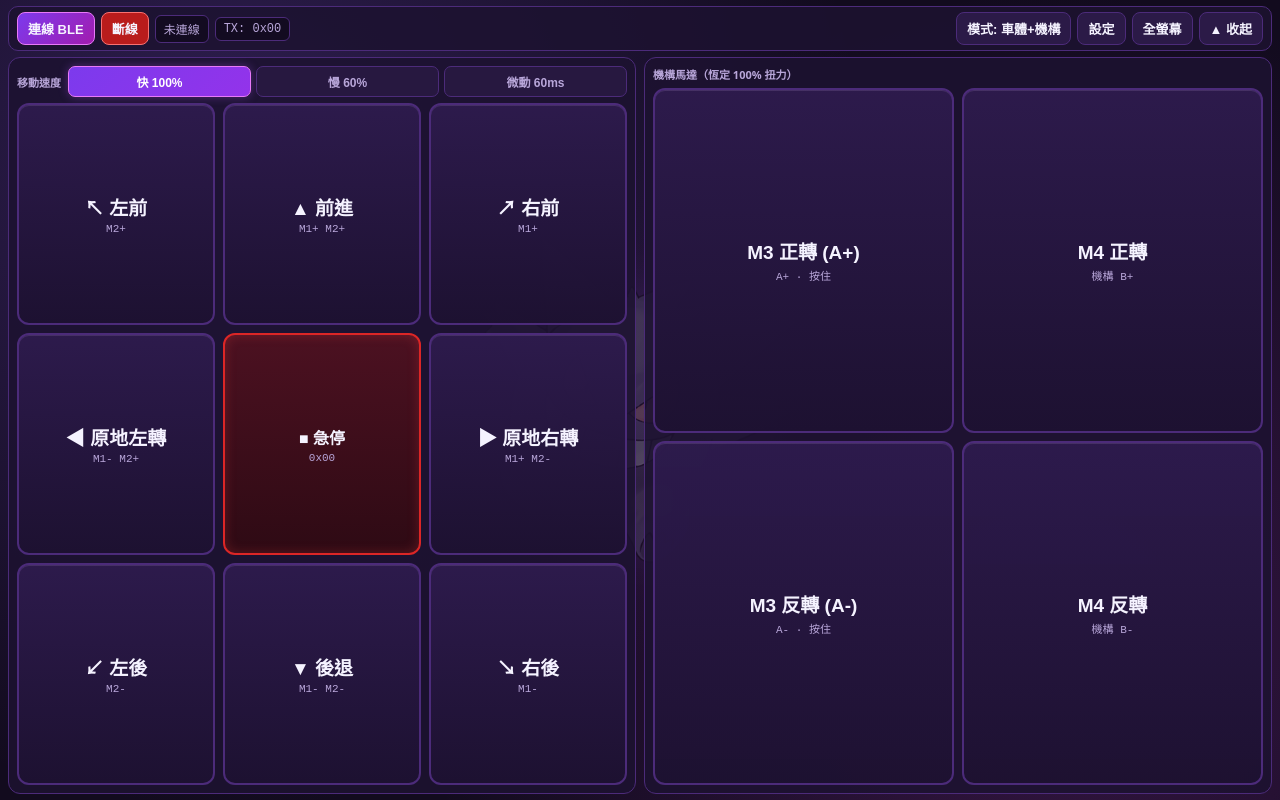
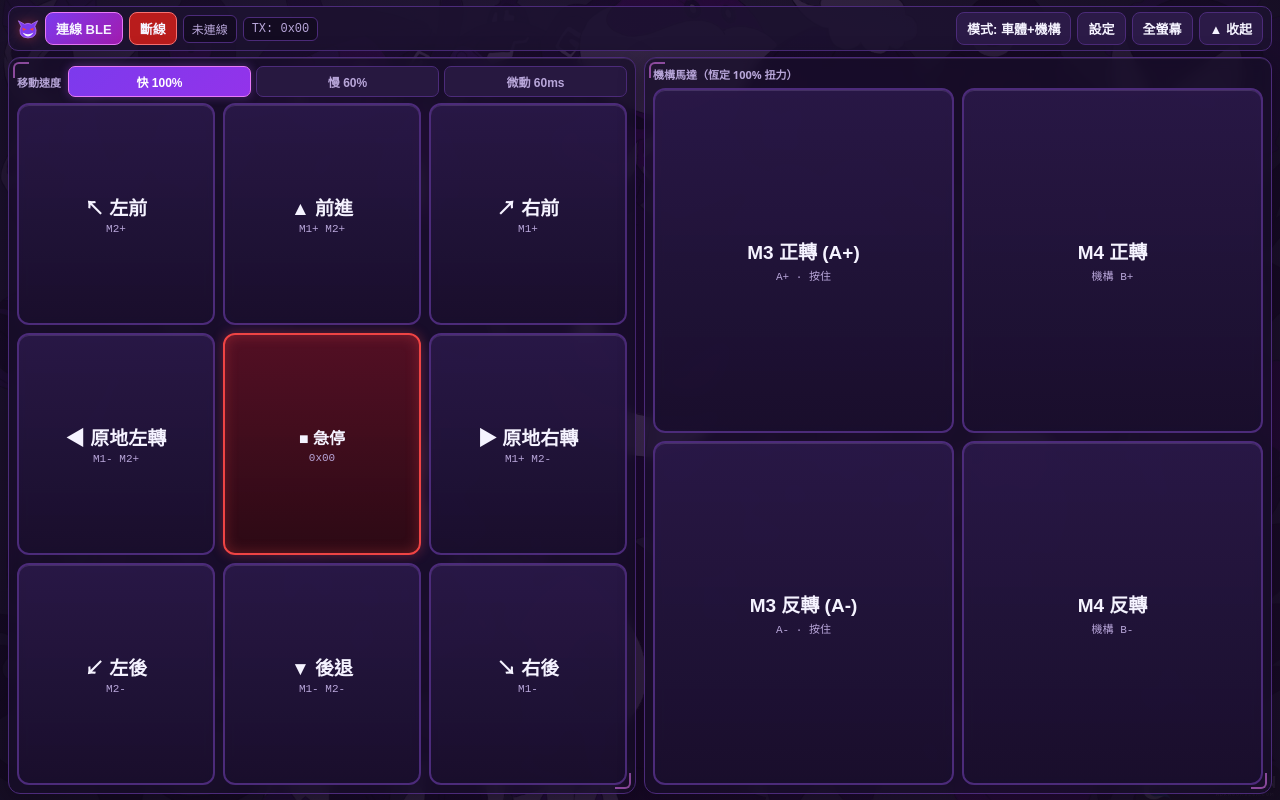
Before and after one commit to LS404-123/ptbc_controller, a plain HTML site: page index.html in a window 1280 px wide. Drawn offline with Linux system fonts and the light colour scheme.

Commit message:
style: add unofficial Gengar fanart wallpapers and detailed ghost UI

```diff
--- a/index.html
+++ b/index.html
@@ -39,11 +39,25 @@
     }
     .gengar-bg {
       position: absolute; inset: 0; pointer-events: none; z-index: 0;
-      display: flex; align-items: center; justify-content: center; overflow: hidden;
+      overflow: hidden;
     }
-    .gengar-bg img {
-      width: min(56vw, 360px); max-height: 78%; object-fit: contain;
-      opacity: 0.24; filter: drop-shadow(0 0 28px rgba(168, 85, 247, 0.5));
+    .gengar-wallpaper {
+      position: absolute; inset: 0;
+      background-size: cover; background-position: center;
+      opacity: 0.42; transition: background-image 0.2s ease;
+    }
+    .gengar-vignette {
+      position: absolute; inset: 0;
+      background: radial-gradient(circle at center, rgba(18, 11, 30, 0.35) 0%, rgba(18, 11, 30, 0.82) 100%);
+    }
+    .gengar-crest {
+      position: absolute; right: 12px; bottom: 8px;
+      width: min(22vw, 140px); height: auto; object-fit: contain;
+      opacity: 0.18; filter: drop-shadow(0 0 18px rgba(168, 85, 247, 0.55));
+    }
+    .gengar-emblem {
+      width: 22px; height: 20px; flex-shrink: 0;
+      filter: drop-shadow(0 0 6px rgba(239, 68, 68, 0.45));
     }
     .topbar, .stage { position: relative; z-index: 1; }
     .topbar {
@@ -103,9 +117,19 @@
     /* 主操控區 */
     .stage { flex: 1; display: grid; grid-template-columns: 1fr 1fr; gap: 8px; min-height: 0; }
     .pad-box {
-      background: var(--panel); border: 1px solid var(--border); border-radius: 12px;
+      position: relative;
+      background: rgba(24, 14, 42, 0.72);
+      backdrop-filter: blur(6px);
+      border: 1px solid var(--border); border-radius: 12px;
       padding: 8px; display: flex; flex-direction: column; gap: 6px; min-height: 0;
+      box-shadow: 0 6px 24px rgba(10, 4, 20, 0.45), inset 0 1px 0 rgba(216, 180, 254, 0.12);
     }
+    .pad-box::before, .pad-box::after {
+      content: ""; position: absolute; width: 14px; height: 14px; pointer-events: none;
+      border-color: var(--accent-glow); border-style: solid; opacity: 0.55;
+    }
+    .pad-box::before { top: 4px; left: 4px; border-width: 2px 0 0 2px; border-radius: 6px 0 0 0; }
+    .pad-box::after { bottom: 4px; right: 4px; border-width: 0 2px 2px 0; border-radius: 0 0 6px 0; }
     .panel-bar {
       display: flex; align-items: center; gap: 5px; flex-wrap: wrap; flex-shrink: 0;
     }
@@ -142,12 +166,13 @@
     }
     .pad-btn {
       border-radius: 12px; border: 2px solid var(--border);
-      background: linear-gradient(180deg, rgba(46, 27, 78, 0.92), rgba(29, 17, 49, 0.95));
+      background: linear-gradient(180deg, rgba(46, 27, 78, 0.78), rgba(26, 15, 45, 0.86));
+      backdrop-filter: blur(6px);
       color: var(--text);
       font-size: clamp(14px, 2.5vw, 19px); font-weight: 700; cursor: pointer;
       display: flex; flex-direction: column; align-items: center; justify-content: center; gap: 3px;
       min-height: 0; padding: 4px;
-      box-shadow: inset 0 1px 0 rgba(216, 180, 254, 0.14);
+      box-shadow: inset 0 1px 0 rgba(216, 180, 254, 0.16);
       transition: transform 0.04s, background 0.04s, box-shadow 0.04s;
     }
     .auxpad.m3-only .pad-btn,
@@ -157,15 +182,15 @@
     }
     .pad-btn small { font-size: 11px; color: var(--muted); font-family: monospace; font-weight: 500; }
     .pad-btn.active {
-      background: linear-gradient(135deg, #7c3aed, #c026d3);
+      background: linear-gradient(135deg, rgba(124, 58, 237, 0.92), rgba(192, 38, 211, 0.92));
       border-color: var(--accent-glow);
-      box-shadow: 0 0 16px rgba(232, 121, 249, 0.55);
+      box-shadow: 0 0 18px rgba(232, 121, 249, 0.65);
       transform: scale(0.97);
     }
     .pad-btn.stop-center {
-      background: linear-gradient(180deg, #4c1121, #2e0a14);
-      border-color: #dc2626;
-      box-shadow: inset 0 0 12px rgba(239, 68, 68, 0.25);
+      background: linear-gradient(180deg, rgba(92, 16, 36, 0.88), rgba(46, 10, 20, 0.94));
+      border-color: #ef4444;
+      box-shadow: 0 0 12px rgba(239, 68, 68, 0.35), inset 0 0 14px rgba(239, 68, 68, 0.3);
       font-size: clamp(13px, 2.2vw, 16px);
     }
     .empty { pointer-events: none; opacity: 0; }
@@ -223,9 +248,17 @@
 <body>
 <div class="app">
   <div class="gengar-bg" aria-hidden="true">
-    <img src="./gengar_bg.png" alt="" />
+    <div class="gengar-wallpaper" id="gengarWallpaper"></div>
+    <div class="gengar-vignette"></div>
+    <img class="gengar-crest" id="gengarCrest" src="./gengar_bg.png" alt="" />
   </div>
   <div class="topbar">
+    <svg class="gengar-emblem" viewBox="0 0 64 56" aria-hidden="true">
+      <path d="M12,20 L4,4 L22,14 Q32,9 42,14 L60,4 L52,20 Q58,31 54,43 Q48,54 32,54 Q16,54 10,43 Q6,31 12,20 Z" fill="#7c3aed" stroke="#c084fc" stroke-width="2"/>
+      <polygon points="15,24 28,29 18,33" fill="#ef4444"/>
+      <polygon points="49,24 36,29 46,33" fill="#ef4444"/>
+      <path d="M16,38 Q32,48 48,38 Q40,50 32,50 Q24,50 16,38 Z" fill="#f5f3ff"/>
+    </svg>
     <button class="btn-sm primary" id="btnConn">連線 BLE</button>
     <button class="btn-sm danger" id="btnDisc" disabled>斷線</button>
     <span class="pill" id="status">未連線</span>
@@ -238,6 +271,12 @@
   </div>
 
   <div class="floating-bar" id="floatingBar">
+    <svg class="gengar-emblem" style="width:18px;height:16px;" viewBox="0 0 64 56" aria-hidden="true">
+      <path d="M12,20 L4,4 L22,14 Q32,9 42,14 L60,4 L52,20 Q58,31 54,43 Q48,54 32,54 Q16,54 10,43 Q6,31 12,20 Z" fill="#7c3aed" stroke="#c084fc" stroke-width="2"/>
+      <polygon points="15,24 28,29 18,33" fill="#ef4444"/>
+      <polygon points="49,24 36,29 46,33" fill="#ef4444"/>
+      <path d="M16,38 Q32,48 48,38 Q40,50 32,50 Q24,50 16,38 Z" fill="#f5f3ff"/>
+    </svg>
     <span class="ble-dot" id="floatBleDot" title="BLE 狀態"></span>
     <button class="float-btn" id="btnFloatMenu" title="展開工具列">☰ 選單</button>
     <button class="float-btn" id="btnFloatSettings" title="設定">⚙</button>
@@ -252,6 +291,15 @@
     <label style="display:flex; align-items:center; gap:8px; cursor:pointer;">
       <input type="checkbox" id="chkPtOnly" style="width:18px; height:18px;" />
       <span><strong>僅掃描 PT 開頭裝置</strong> — 優先過濾賽場雜訊</span>
+    </label>
+    <label style="display:flex; align-items:center; gap:8px; flex-wrap:wrap;">
+      <span><strong>背景圖樣：</strong></span>
+      <select id="selBgArt">
+        <option value="gengar_art1.jpg">暗影幽靈（同人插畫 1）</option>
+        <option value="gengar_art2.png">紫霧紅眼（同人插畫 2）</option>
+        <option value="gengar_art3.png">深淵凝視（同人插畫 3）</option>
+        <option value="gengar_bg.png">經典立繪</option>
+      </select>
     </label>
     <label style="display:flex; align-items:center; gap:8px; flex-wrap:wrap;">
       <span><strong>右側機構按鈕：</strong></span>
@@ -339,6 +387,7 @@ const DEFAULT_MAP = {
 };
 const DEFAULT_SETTINGS = {
   auxLayout: "m3m4", // "m3m4" | "m3" | "m3p"
+  bgArt: "gengar_art1.jpg",
   nudgeMs: 60,
   ptOnly: true,
   m3p: { label: "M3 正轉 (A+)", mode: "hold", pulseMs: 250 },
@@ -783,6 +832,7 @@ document.getElementById("btnFull").onclick = () => {
 const settingsDialog = document.getElementById("settingsDialog");
 const mapRows = document.getElementById("mapRows");
 const chkPtOnly = document.getElementById("chkPtOnly");
+const selBgArt = document.getElementById("selBgArt");
 const selAuxLayout = document.getElementById("selAuxLayout");
 const numNudgeMs = document.getElementById("numNudgeMs");
 const m3pLabel = document.getElementById("m3pLabel");
@@ -821,8 +871,23 @@ document.getElementById("btnSwapM3Bits").onclick = () => {
   m3nBit.value = tmp;
 };
 
+function applyBgArt() {
+  const art = uiSettings.bgArt || DEFAULT_SETTINGS.bgArt;
+  const wp = document.getElementById("gengarWallpaper");
+  const crest = document.getElementById("gengarCrest");
+  const isOfficial = art === "gengar_bg.png";
+  wp.style.backgroundImage = isOfficial ? "none" : `url("./${art}")`;
+  crest.style.width = isOfficial ? "min(56vw, 360px)" : "";
+  crest.style.right = isOfficial ? "50%" : "";
+  crest.style.bottom = isOfficial ? "50%" : "";
+  crest.style.transform = isOfficial ? "translate(50%, 50%)" : "";
+  crest.style.opacity = isOfficial ? "0.24" : "";
+}
+applyBgArt();
+
 function openSettings() {
   chkPtOnly.checked = uiSettings.ptOnly;
+  selBgArt.value = uiSettings.bgArt || DEFAULT_SETTINGS.bgArt;
   selAuxLayout.value = uiSettings.auxLayout || (uiSettings.m3Only ? "m3" : "m3m4");
   numNudgeMs.value = uiSettings.nudgeMs;
 
@@ -860,12 +925,14 @@ document.getElementById("btnResetSettings").onclick = () => {
   };
   localStorage.setItem(STORAGE_KEY, JSON.stringify(keyMap));
   localStorage.setItem("ptbc_a01_ui_v1", JSON.stringify(uiSettings));
+  applyBgArt();
   settingsDialog.close();
   renderStage();
 };
 
 document.getElementById("btnSaveSettings").onclick = () => {
   uiSettings.ptOnly = chkPtOnly.checked;
+  uiSettings.bgArt = selBgArt.value;
   uiSettings.auxLayout = selAuxLayout.value;
   uiSettings.nudgeMs = Math.max(20, Math.min(300, Number(numNudgeMs.value) || 60));
 
@@ -888,6 +955,7 @@ document.getElementById("btnSaveSettings").onclick = () => {
 
   localStorage.setItem(STORAGE_KEY, JSON.stringify(keyMap));
   localStorage.setItem("ptbc_a01_ui_v1", JSON.stringify(uiSettings));
+  applyBgArt();
   settingsDialog.close();
   renderStage();
 };
```
Also changed, not shown: sw.js (+11 -2 lines), gengar_art1.jpg (added), gengar_art2.png (added), gengar_art3.png (added).
